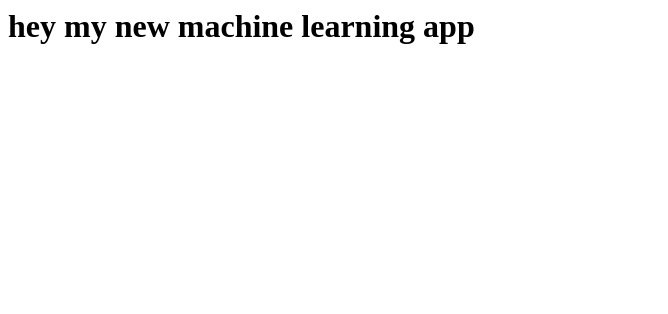
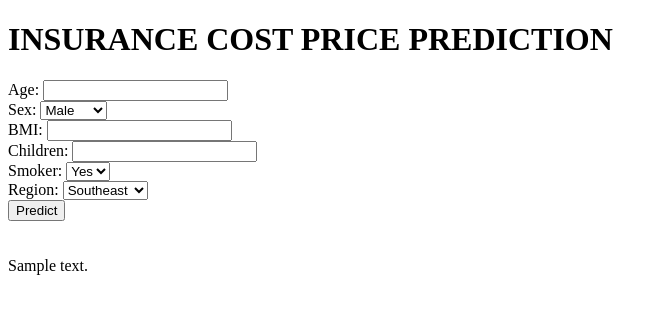
Before and after one commit to stilinsk/mlmodels, a Flask app: template templates/home.html in a window 1280 px wide. Shown: the top 314 px of the page, without its empty margins (0-668 px from the left). Run offline with Flask 3, Linux system fonts and the light colour scheme; the template is opened without the code that fills it: most values are stand-ins (such as "Sample title", 1, 10 or a date in 2020); parts of the project's set-up code (start-up, migrations or seed data) failed here and were passed over.

Commit message:
the web app flask

```diff
--- a/app.py
+++ b/app.py
@@ -19,6 +19,14 @@ def predict_api():
     output = regmodel.predict(input_data)
     return jsonify(output[0])
 
+@app.route('/predict',methods=['POST'])
+def predict():
+
+    data = [float(x) for x in request.form.values()]
+    input_data = np.array(data).reshape(1, -1)
+    output = regmodel.predict(input_data)[0]
+    return render_template("home.html", prediction_text="THE INSURANCE COST PREDICTION IS {}".format(output))
+
 
 
 
--- a/templates/home.html
+++ b/templates/home.html
@@ -1,4 +1,57 @@
-<h1>
+<!DOCTYPE html>
+<html>
 
-    hey my new  machine learning app
-</h1>
+<head>
+  <meta charset="UTF-8">
+  <title>ML API</title>
+  <link href='https://fonts.googleapis.com/css?family=Pacifico' rel='stylesheet' type='text/css'>
+  <link href='https://fonts.googleapis.com/css?family=Arimo' rel='stylesheet' type='text/css'>
+  <link href='https://fonts.googleapis.com/css?family=Hind:300' rel='stylesheet' type='text/css'>
+  <link href='https://fonts.googleapis.com/css?family=Open+Sans+Condensed:300' rel='stylesheet' type='text/css'>
+</head>
+
+<body>
+  <div class="login">
+    <h1>INSURANCE COST PRICE PREDICTION </h1>
+
+    <!-- Main Input For Receiving Query to our ML -->
+    <form action="{{ url_for('predict')}}" method="post">
+      <label for="age">Age:</label>
+      <input type="text" name="age" required="required" /><br>
+
+      <label for="sex">Sex:</label>
+      <select name="sex" required="required">
+        <option value="0">Male</option>
+        <option value="1">Female</option>
+      </select><br>
+
+      <label for="bmi">BMI:</label>
+      <input type="text" name="bmi" required="required" /><br>
+
+      <label for="children">Children:</label>
+      <input type="text" name="children" required="required" /><br>
+
+      <label for="smoker">Smoker:</label>
+      <select name="smoker" required="required">
+        <option value="1">Yes</option>
+        <option value="0">No</option>
+      </select><br>
+
+      <label for="region">Region:</label>
+      <select name="region" required="required">
+        <option value="0">Southeast</option>
+        <option value="1">Southwest</option>
+        <option value="2">Northeast</option>
+        <option value="3">Northwest</option>
+      </select><br>
+
+      <button type="submit" class="btn btn-primary btn-block btn-large">Predict</button>
+    </form>
+
+    <br>
+    <br>
+  </div>
+  {{prediction_text}}
+</body>
+
+</html>
```
Also changed, not shown: 1 other file.
